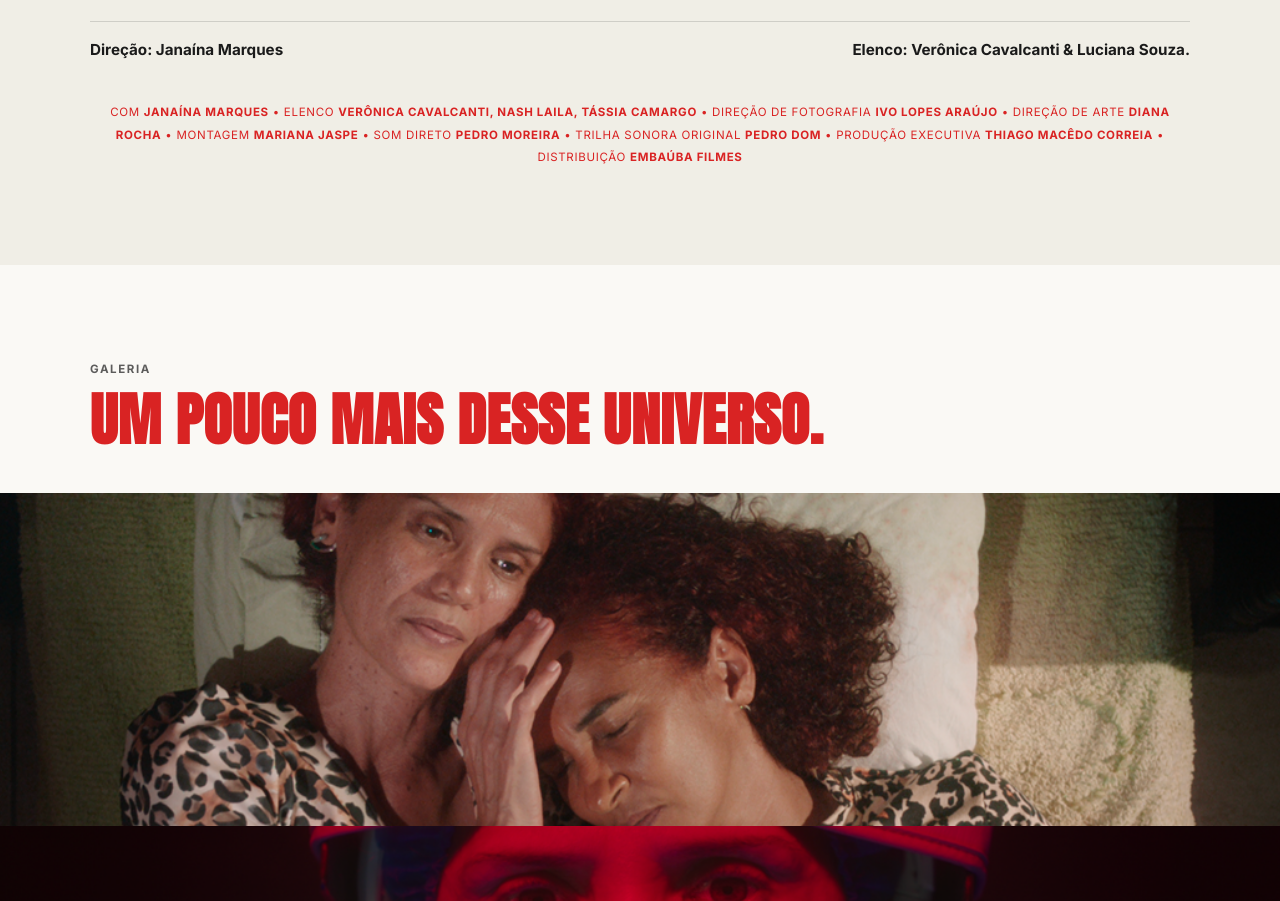
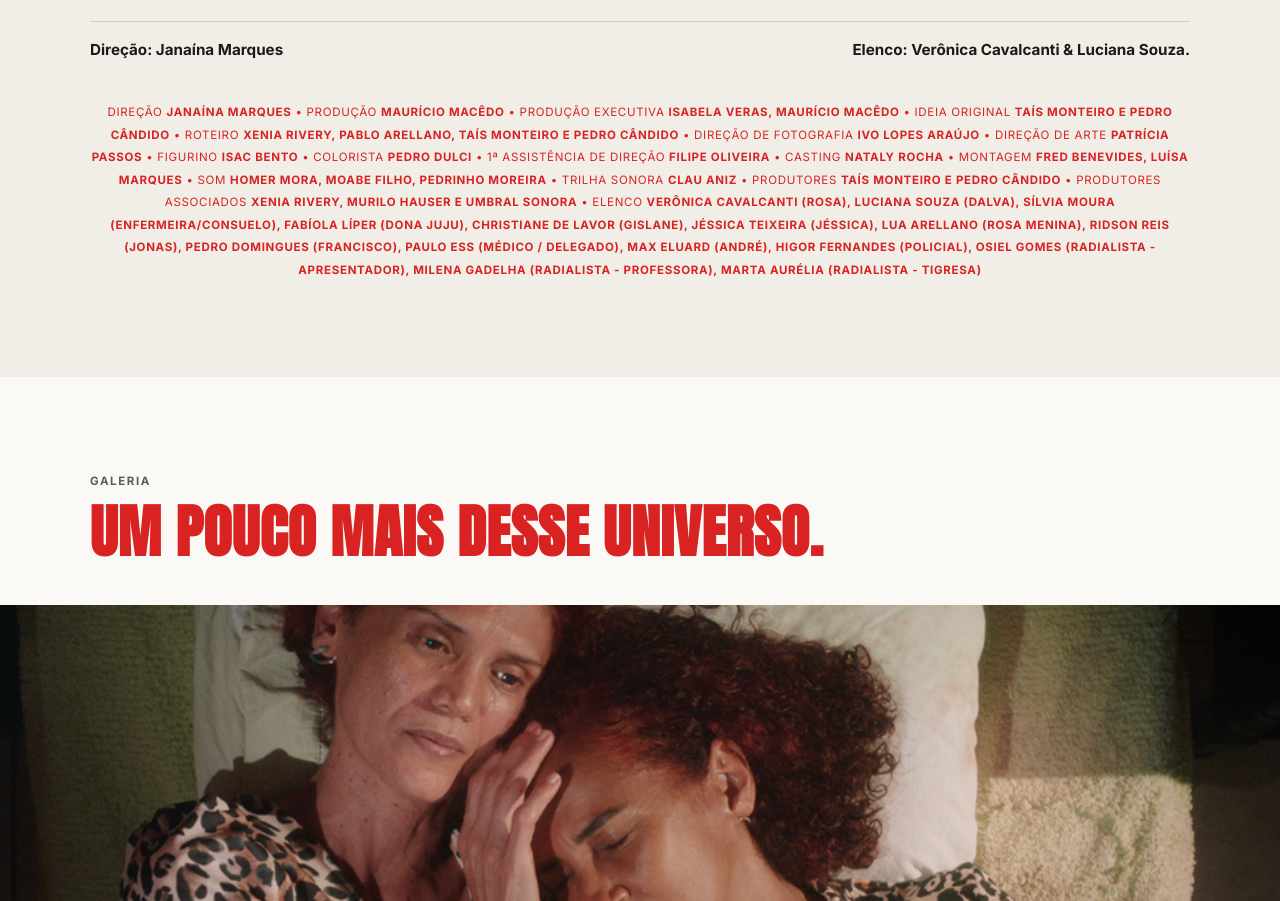
Before and after one commit to Davimsv/foguete-lancamento, a plain HTML site: page index.html in a window 1280 px wide. Shown: the part 4879-5780 px from the top of the page. Drawn offline with Linux system fonts and the light colour scheme; files whose address does not match are found by name.

Commit message:
Update index.html

```diff
--- a/index.html
+++ b/index.html
@@ -337,11 +337,16 @@
         </div>
 
         <p class="credits-wall">
-          COM <strong>JANAÍNA MARQUES</strong> • ELENCO <strong>VERÔNICA CAVALCANTI, NASH LAILA, TÁSSIA CAMARGO</strong>
-          • DIREÇÃO DE FOTOGRAFIA <strong>IVO LOPES ARAÚJO</strong> • DIREÇÃO DE ARTE <strong>DIANA ROCHA</strong> •
-          MONTAGEM <strong>MARIANA JASPE</strong> • SOM DIRETO <strong>PEDRO MOREIRA</strong> • TRILHA SONORA ORIGINAL
-          <strong>PEDRO DOM</strong> • PRODUÇÃO EXECUTIVA <strong>THIAGO MACÊDO CORREIA</strong> • DISTRIBUIÇÃO
-          <strong>EMBAÚBA FILMES</strong>
+          DIREÇÃO <strong>JANAÍNA MARQUES</strong> • PRODUÇÃO <strong>MAURÍCIO MACÊDO</strong> •
+          PRODUÇÃO EXECUTIVA <strong>ISABELA VERAS, MAURÍCIO MACÊDO</strong> • IDEIA ORIGINAL <strong>TAÍS MONTEIRO E PEDRO CÂNDIDO</strong> •
+          ROTEIRO <strong>XENIA RIVERY, PABLO ARELLANO, TAÍS MONTEIRO E PEDRO CÂNDIDO</strong> •
+          DIREÇÃO DE FOTOGRAFIA <strong>IVO LOPES ARAÚJO</strong> • DIREÇÃO DE ARTE <strong>PATRÍCIA PASSOS</strong> •
+          FIGURINO <strong>ISAC BENTO</strong> • COLORISTA <strong>PEDRO DULCI</strong> •
+          1ª ASSISTÊNCIA DE DIREÇÃO <strong>FILIPE OLIVEIRA</strong> • CASTING <strong>NATALY ROCHA</strong> •
+          MONTAGEM <strong>FRED BENEVIDES, LUÍSA MARQUES</strong> • SOM <strong>HOMER MORA, MOABE FILHO, PEDRINHO MOREIRA</strong> •
+          TRILHA SONORA <strong>CLAU ANIZ</strong> • PRODUTORES <strong>TAÍS MONTEIRO E PEDRO CÂNDIDO</strong> •
+          PRODUTORES ASSOCIADOS <strong>XENIA RIVERY, MURILO HAUSER E UMBRAL SONORA</strong> •
+          ELENCO <strong>VERÔNICA CAVALCANTI (ROSA), LUCIANA SOUZA (DALVA), SÍLVIA MOURA (ENFERMEIRA/CONSUELO), FABÍOLA LÍPER (DONA JUJU), CHRISTIANE DE LAVOR (GISLANE), JÉSSICA TEIXEIRA (JÉSSICA), LUA ARELLANO (ROSA MENINA), RIDSON REIS (JONAS), PEDRO DOMINGUES (FRANCISCO), PAULO ESS (MÉDICO / DELEGADO), MAX ELUARD (ANDRÉ), HIGOR FERNANDES (POLICIAL), OSIEL GOMES (RADIALISTA - APRESENTADOR), MILENA GADELHA (RADIALISTA - PROFESSORA), MARTA AURÉLIA (RADIALISTA - TIGRESA)</strong>
         </p>
       </div>
     </section>
```
